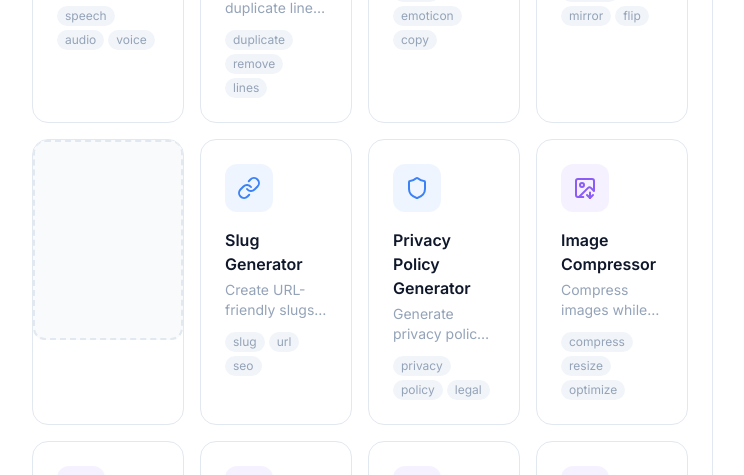
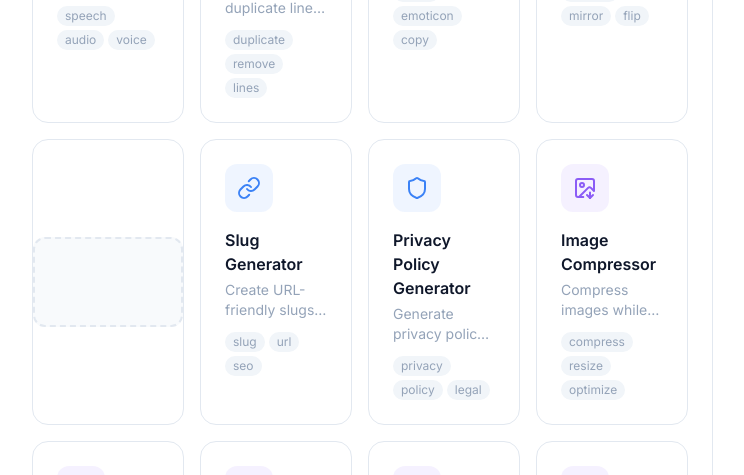
Before and after one commit to SumitBishwakarma/KaamBox, a React (Vite) app: page / in a window 1280 px wide. Shown: the part 1240-1715 px from the top of the page, without its empty margins (248-992 px from the left). Built offline with nearby package versions, Linux system fonts and the light colour scheme.

Commit message:
Fixed empty grid ads - using banner ads for grid placements

```diff
--- a/src/pages/Home.jsx
+++ b/src/pages/Home.jsx
@@ -41,8 +41,8 @@ const Home = () => {
             // Insert ad after every 8th card
             if ((index + 1) % 8 === 0 && index < filteredTools.length - 1) {
                 elements.push(
-                    <div key={`ad-${index}`} className="tool-card !p-0 overflow-hidden">
-                        <AdContainer type="ingrid" />
+                    <div key={`ad-${index}`} className="tool-card !p-0 overflow-hidden flex items-center justify-center">
+                        <AdContainer type="banner" />
                     </div>
                 );
             }
```
